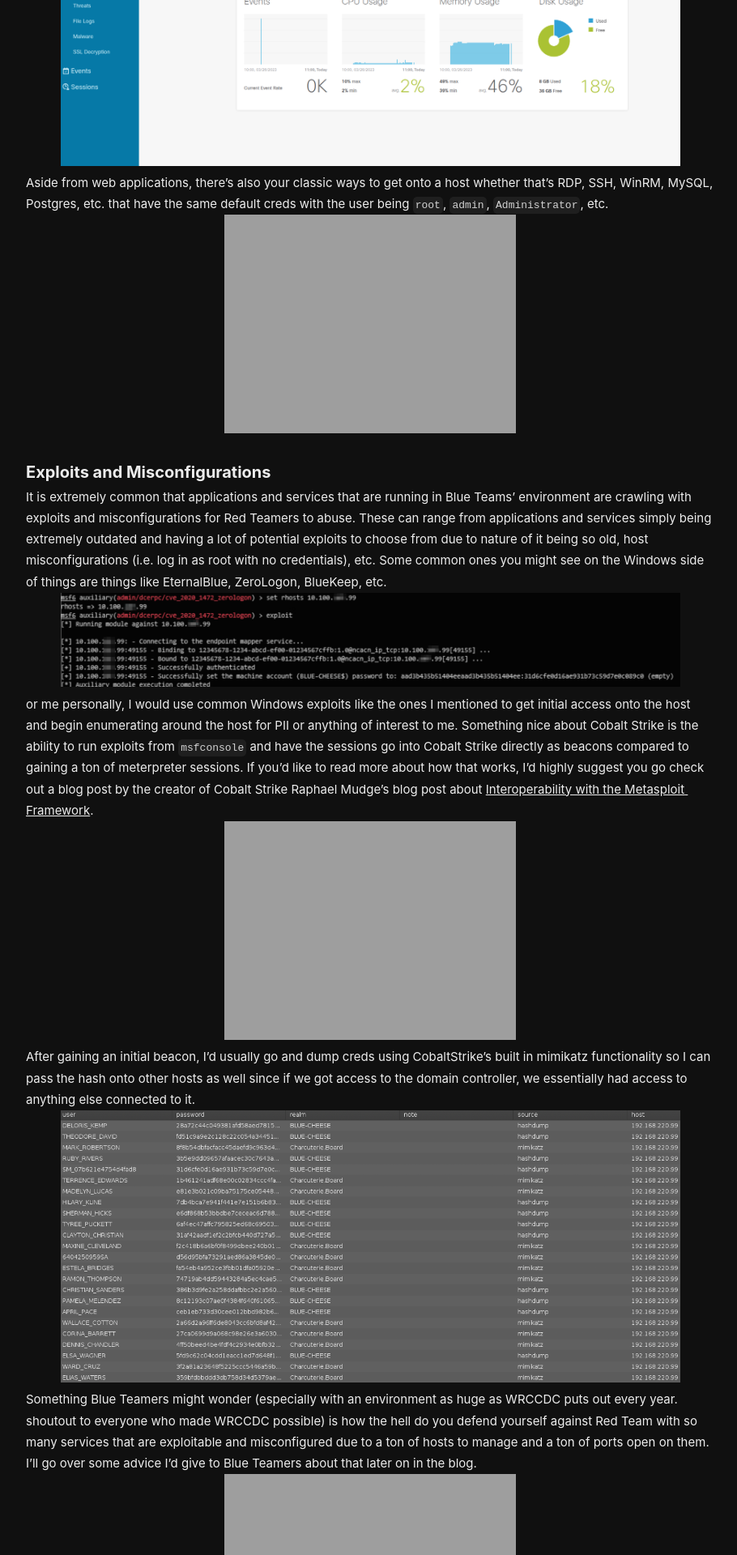
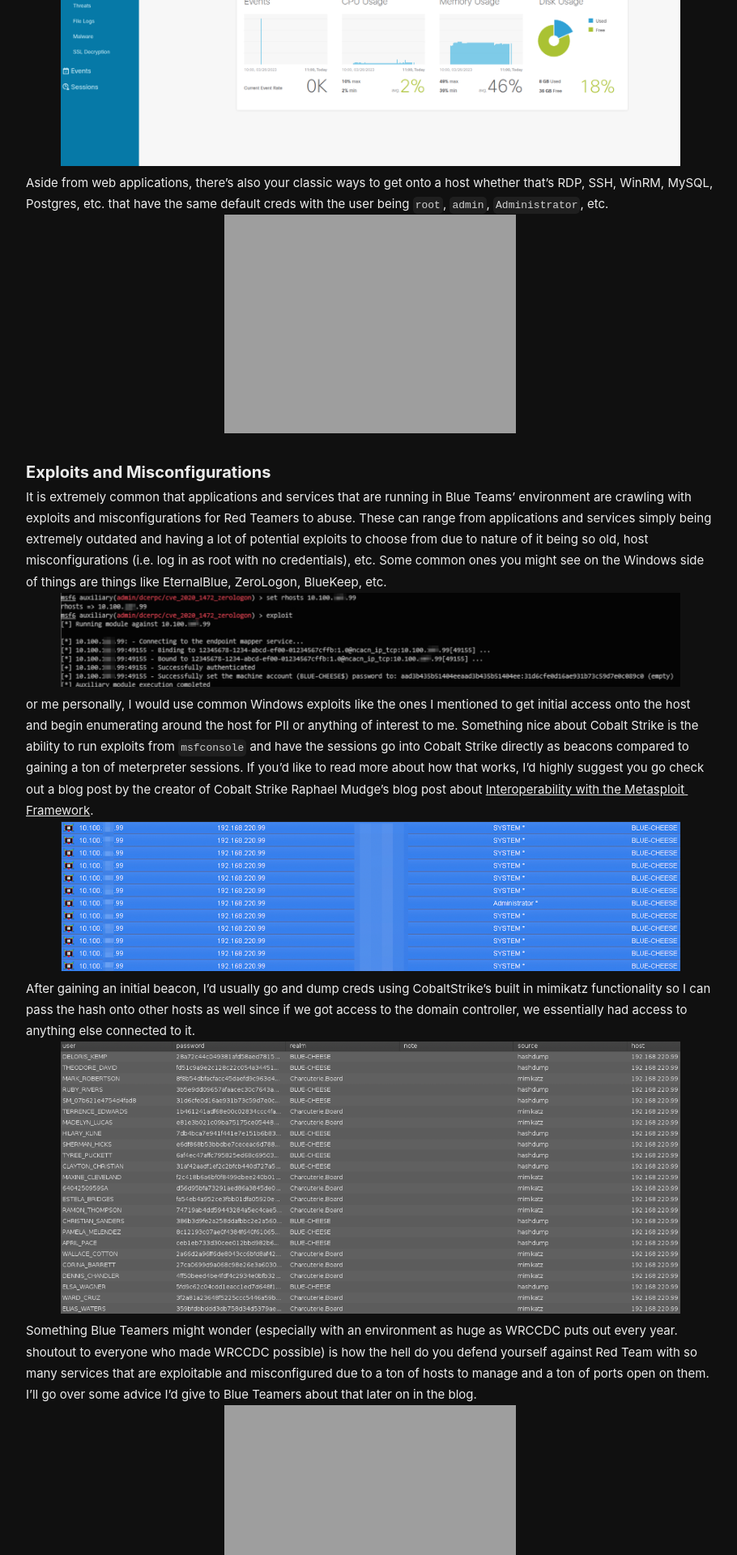
Before and after one commit to notbricey/brisee.github.io, a Jekyll site: the page built from _posts/2023-04-10-red-teaming-at-wrccdc-2023.md, in a window 1280 px wide. Shown: the part 4480-6400 px from the top of the page at 81% size, without its empty margins (183-1093 px from the left). Built offline with Jekyll 4.4.1, drawn with Linux system fonts in a browser that asks for light colours.

Commit message:
Update 2023-04-10-red-teaming-at-wrccdc-2023.md

```diff
--- a/_posts/2023-04-10-red-teaming-at-wrccdc-2023.md
+++ b/_posts/2023-04-10-red-teaming-at-wrccdc-2023.md
@@ -106,7 +106,7 @@ It is extremely common that applications and services that are running in Blue T
 or me personally, I would use common Windows exploits like the ones I mentioned to get initial access onto the host and begin enumerating around the host for PII or anything of interest to me. Something nice about Cobalt Strike is the ability to run exploits from `msfconsole` and have the sessions go into Cobalt Strike directly as beacons compared to gaining a ton of meterpreter sessions. If you'd like to read more about how that works, I'd highly suggest you go check out a blog post by the creator of Cobalt Strike Raphael Mudge's blog post about [Interoperability with the Metasploit Framework](https://www.cobaltstrike.com/blog/interoperability-with-the-metasploit-framework/).
 <div style="text-align: center; display: flex; justify-content: center; align-items: center;">
 
-  <img src="{{ site.github.url }}/images/red-team/ccdc-red-team/Pasted image 20230408222159.pngg" />
+  <img src="{{ site.github.url }}/images/red-team/ccdc-red-team/Pasted image 20230408222159.png" />
 
 </div>
 
```
